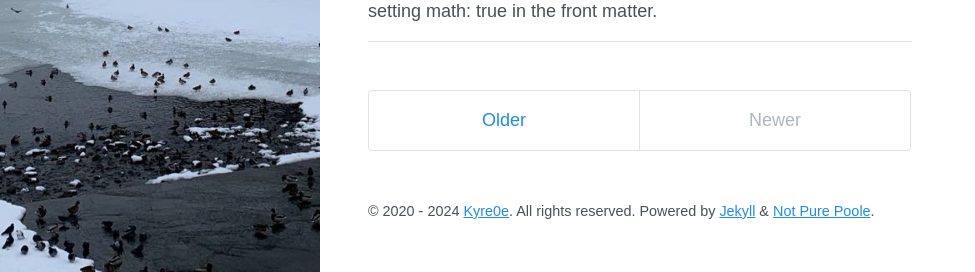
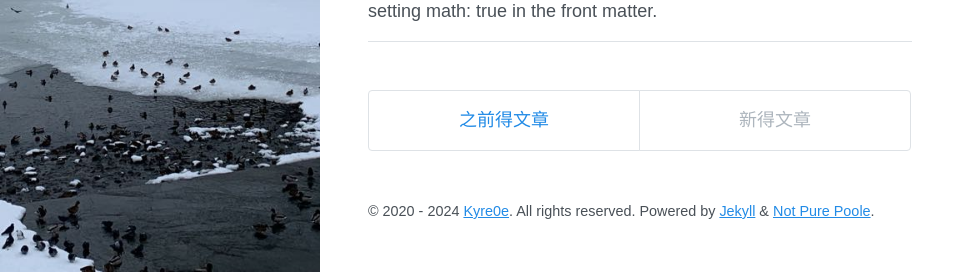
Before and after one commit to Kyre0ee/Kyre0ee.github.io, a Jekyll site: the page built from index.html, in a window 1280 px wide and 900 px high, scrolled down 1023 px. Shown: the part 628-900 px from the top of the window, without its empty margins (0-975 px from the left). Built offline with Jekyll 4.4.1, drawn with Linux system fonts in a browser that asks for light colours; nearby versions of some CDN libraries; the list of posts is cut into pages by our own code.

Commit message:
Update home.html

```diff
--- a/_layouts/home.html
+++ b/_layouts/home.html
@@ -33,13 +33,13 @@ layout: default
 
 <div class="pagination">
   {% if paginator.next_page %}
-    <a class="pagination-item older" href="{{ paginator.next_page_path | relative_url }}">Older</a>
+    <a class="pagination-item older" href="{{ paginator.next_page_path | relative_url }}">之前得文章</a>
   {% else %}
-    <span class="pagination-item older">Older</span>
+    <span class="pagination-item older">之前得文章</span>
   {% endif %}
   {% if paginator.previous_page %}
-    <a class="pagination-item newer" href="{{ paginator.previous_page_path | prepend: relative_url }}">Newer</a>
+    <a class="pagination-item newer" href="{{ paginator.previous_page_path | prepend: relative_url }}">新得文章</a>
   {% else %}
-    <span class="pagination-item newer">Newer</span>
+    <span class="pagination-item newer">新得文章</span>
   {% endif %}
 </div>
```
